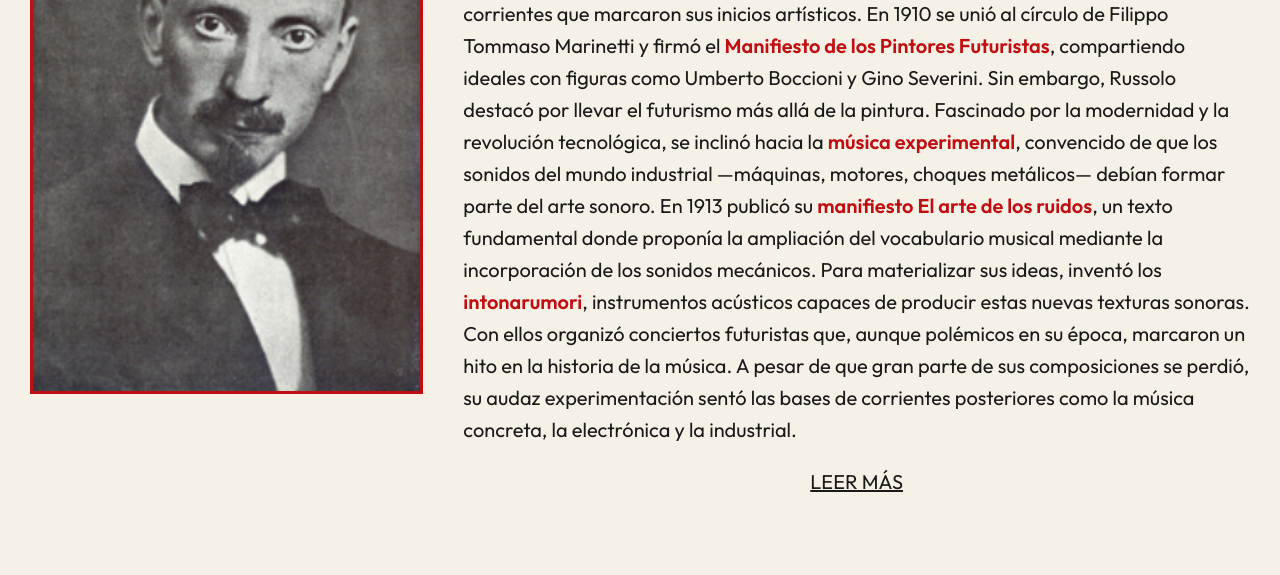
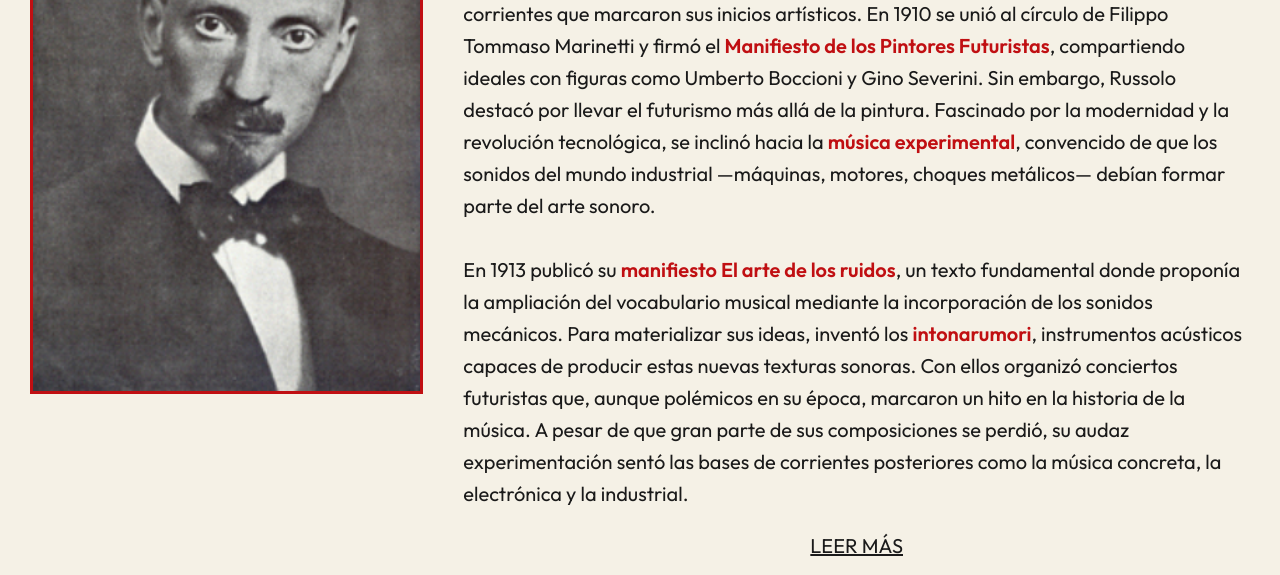
Before and after one commit to lvbportfolio/futurismo, a plain HTML site: page artistas.html in a window 1280 px wide. Shown: the part 1974-2549 px from the top of the page. Drawn offline with Linux system fonts and the light colour scheme; a web font is replaced by a local one.

Commit message:
Update artistas.html

```diff
--- a/artistas.html
+++ b/artistas.html
@@ -85,7 +85,9 @@ Gino Severini falleció en París en 1966. Su <span class="highlight1">legado pe
             <div class="artist-text-futurismo">
                 <h2>Luigi Russolo</h2>
                 <h3>Luigi Russolo (1885–1947) fue un <span class="highlight1">pintor, músico y teórico italiano</span>, reconocido como uno de los <span class="highlight1">miembros más innovadores del futurismo</span>. Nació en Portogruaro y, en sus primeros años, se dedicó a la pintura, influenciado por el divisionismo y el simbolismo, corrientes que marcaron sus inicios artísticos. En 1910 se unió al círculo de Filippo Tommaso Marinetti y firmó el <span class="highlight1">Manifiesto de los Pintores Futuristas</span>, compartiendo ideales con figuras como Umberto Boccioni y Gino Severini.
-Sin embargo, Russolo destacó por llevar el futurismo más allá de la pintura. Fascinado por la modernidad y la revolución tecnológica, se inclinó hacia la <span class="highlight1">música experimental</span>, convencido de que los sonidos del mundo industrial —máquinas, motores, choques metálicos— debían formar parte del arte sonoro. En 1913 publicó su <span class="highlight1">manifiesto El arte de los ruidos</span>, un texto fundamental donde proponía la ampliación del vocabulario musical mediante la incorporación de los sonidos mecánicos.
+Sin embargo, Russolo destacó por llevar el futurismo más allá de la pintura. Fascinado por la modernidad y la revolución tecnológica, se inclinó hacia la <span class="highlight1">música experimental</span>, convencido de que los sonidos del mundo industrial —máquinas, motores, choques metálicos— debían formar parte del arte sonoro.
+                    <br>
+                    <br>En 1913 publicó su <span class="highlight1">manifiesto El arte de los ruidos</span>, un texto fundamental donde proponía la ampliación del vocabulario musical mediante la incorporación de los sonidos mecánicos.
 Para materializar sus ideas, inventó los <span class="highlight1">intonarumori</span>, instrumentos acústicos capaces de producir estas nuevas texturas sonoras. Con ellos organizó conciertos futuristas que, aunque polémicos en su época, marcaron un hito en la historia de la música. A pesar de que gran parte de sus composiciones se perdió, su audaz experimentación sentó las bases de corrientes posteriores como la música concreta, la electrónica y la industrial.
 </h3>
 <div class="button-container">
```
